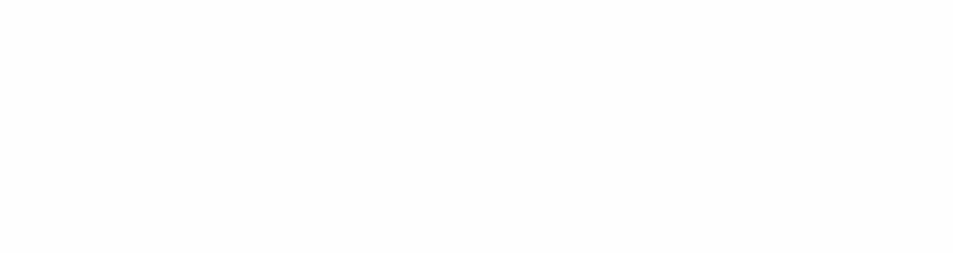
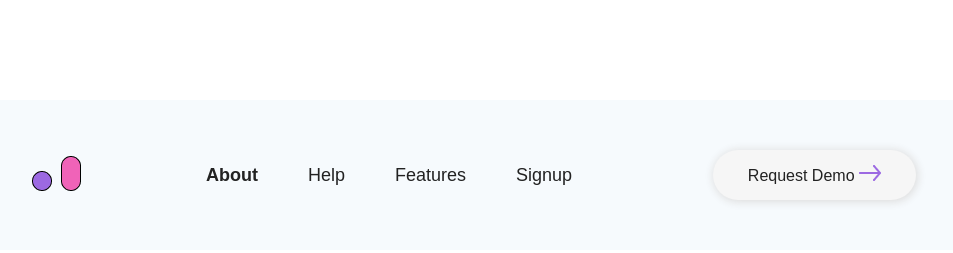
Before and after one commit to sanjar1311/firstapp, a plain HTML site: page index.html in a window 1280 px wide. Shown: the whole page, without its empty margins (166-1119 px from the left). Drawn offline with Linux system fonts and the light colour scheme.

Commit message:
Add navbar

```diff
--- a/css/styles.css
+++ b/css/styles.css
@@ -1,3 +1,55 @@
-body {
-  background-color: #fefefe;
+*{
+  box-sizing: border-box;
+  padding: 0;
+  margin: 0;
 }
+body{
+  font-family: sans-serif;
+}
+
+a{
+  text-decoration: none;
+  color: #222;
+}
+
+li{
+  list-style: none;
+}
+
+.container{
+  width: 80%;
+  margin: auto;
+  padding: 0 20px;
+}
+
+nav{
+  background-color: #f6fafd;
+  padding: 50px 50px;
+  margin-top: 100px;
+  display: flex;
+  align-items: center;
+}
+
+.navbar-links{
+  display: flex;
+  margin-left: 100px;
+}
+
+.navbar-links a{
+  padding: 10px 25px;
+  font-size: 18px;
+}
+
+.active{
+  font-weight: bold;
+}
+
+.nav-button{
+  display: flex;
+  align-items: center;
+  margin-left: auto;
+  padding: 15px 35px;
+  border-radius: 30px;
+  background-color: rgb(246, 246, 246);
+  box-shadow: 1px 1px 8px 1px #ddd;
+}
--- a/index.html
+++ b/index.html
@@ -10,8 +10,24 @@
 <body>
 
   <div class="container-fluid">
-
-
+    <div class="container">
+      <div class="header">
+        <nav>
+          <a href="#"><img src="images/Logo.png" alt="Sayt logosi" width="49" height="35"></a>
+          <div class="nav-links">
+            <ul class="navbar-links">
+              <li><a href="#" class="active">About</a></li>
+              <li><a href="#">Help</a></li>
+              <li><a href="#">Features</a></li>
+              <li><a href="#">Signup</a></li>
+            </ul>
+          </div>
+          <div class="nav-button">
+            <a href="#">Request Demo <img src="images/Group56.png" alt=""></a>
+          </div>
+        </nav>
+      </div>
+    </div>
   </div>
 
 </body>
```
Also changed, not shown: images/Group56.png (added).
